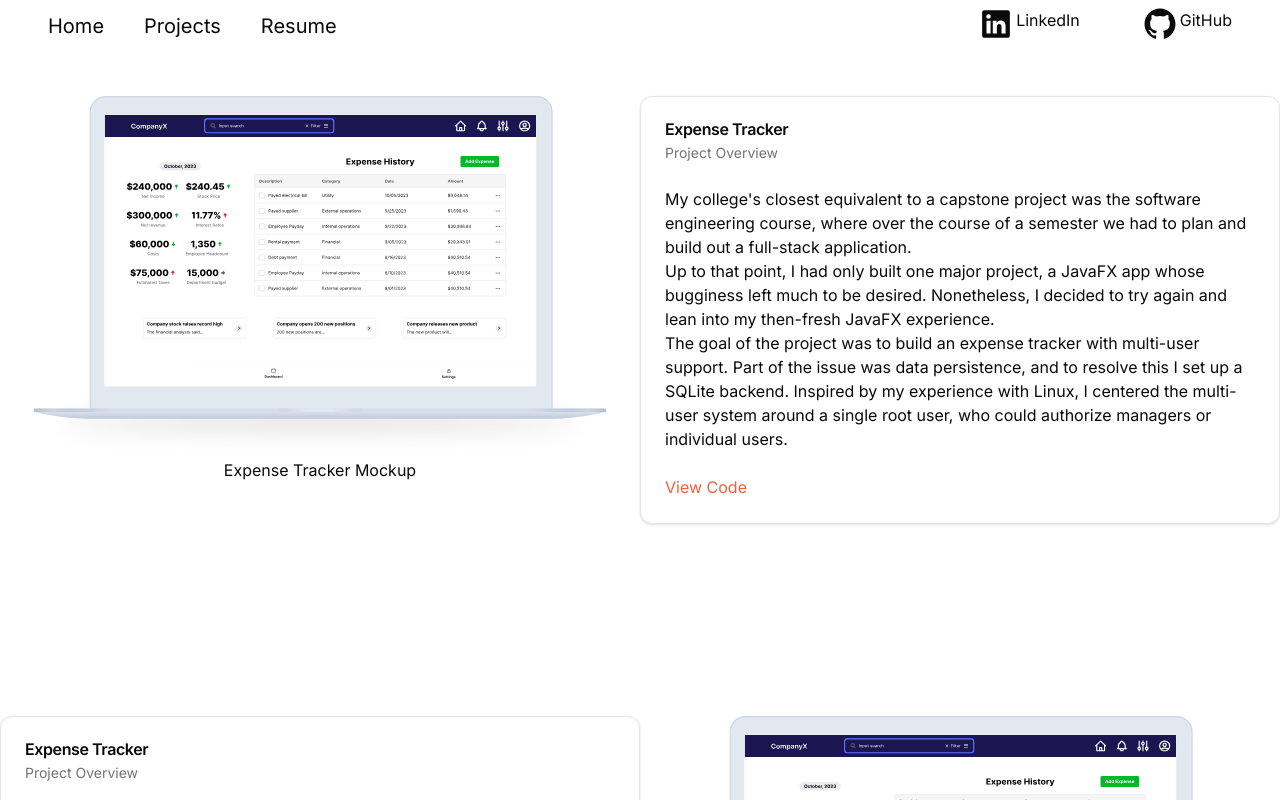
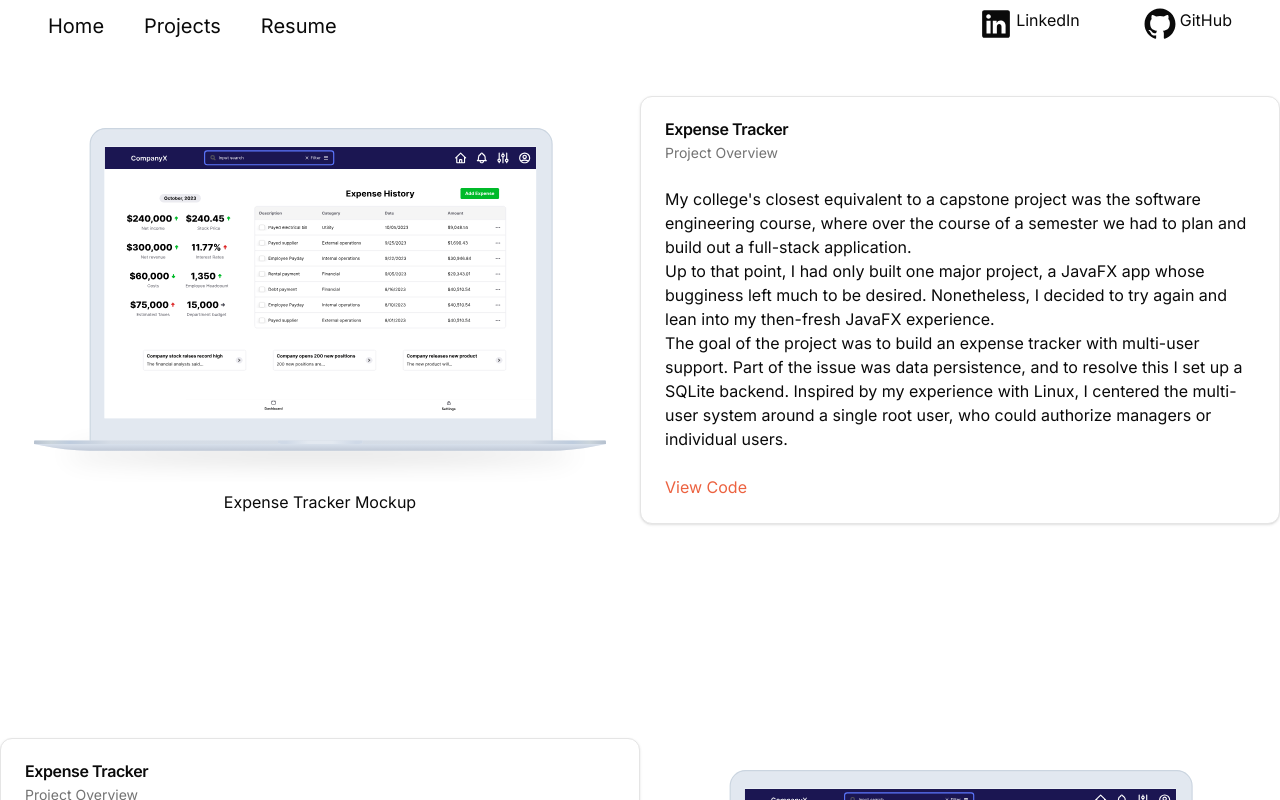
Before and after one commit to availe/Personal-Website-V2, a Next.js app: page /projects in a window 1280 px wide. Shown: the top 800 px of the page. Built offline with nearby package versions, Linux system fonts and the light colour scheme.

Commit message:
Update project-entry.tsx

```diff
--- a/src/components/project/project-entry.tsx
+++ b/src/components/project/project-entry.tsx
@@ -19,7 +19,7 @@ interface ProjectEntryProps {
 }
 
 const ImageSection = ({ src, alt }: { src: string; alt: string }) => (
-  <div className="w-1/2 flex justify-center">
+  <div className="w-1/2 flex justify-center p-8">
     <figure>
       <Image
         src={src}
```
